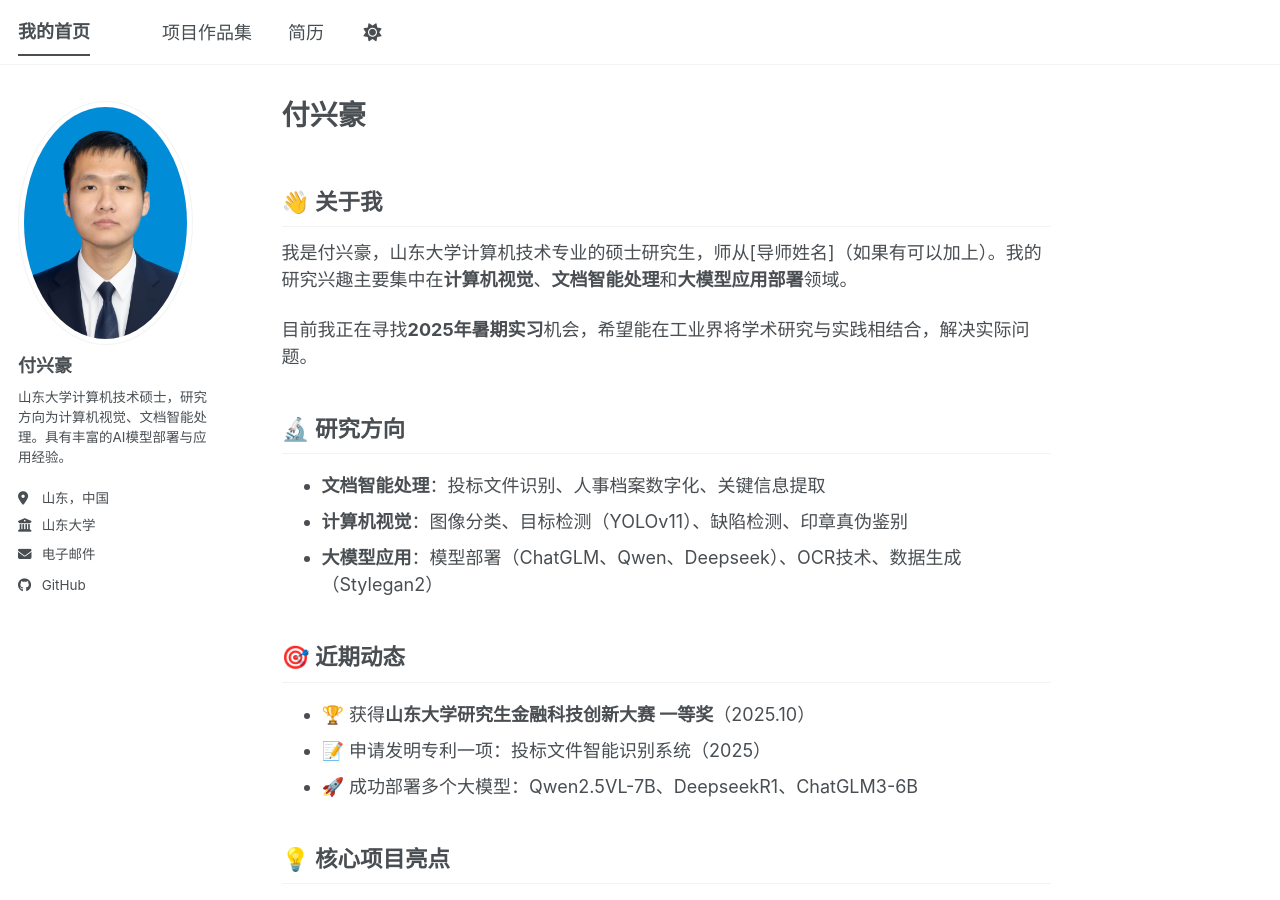
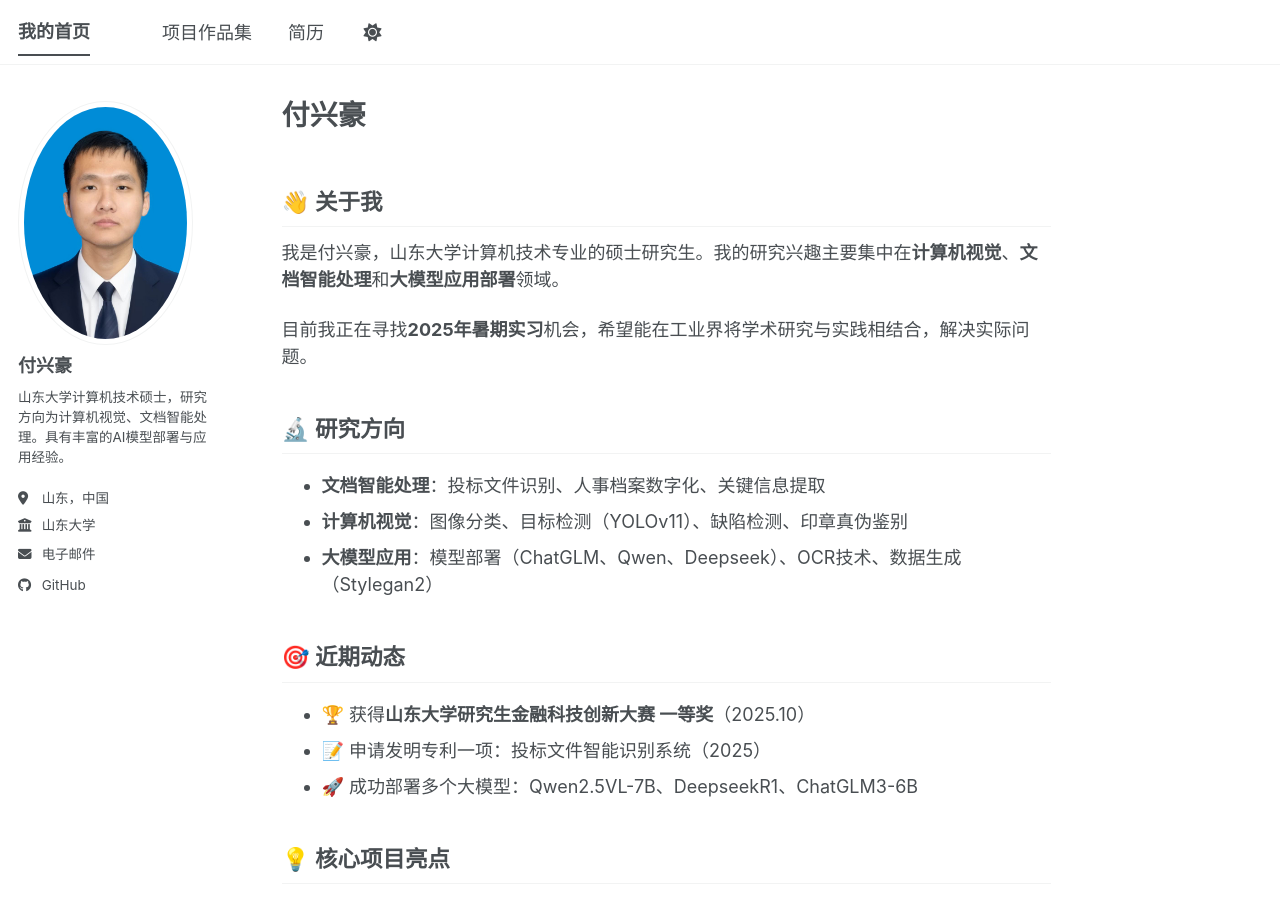
Before and after one commit to Yunzhiqi/yunzhiqi.github.io, a Jekyll site: the page built from _pages/about.md, in a window 1280 px wide and 900 px high. Built offline with Jekyll 4.4.1, drawn with Linux system fonts in a browser that asks for light colours; a script bundle is joined from its source files by our own code; library files that are not in the unit come from our copies.

Commit message:
Update about.md

```diff
--- a/_pages/about.md
+++ b/_pages/about.md
@@ -11,7 +11,7 @@ redirect_from:
 
 ## 👋 关于我
 
-我是付兴豪，山东大学计算机技术专业的硕士研究生，师从[导师姓名]（如果有可以加上）。我的研究兴趣主要集中在**计算机视觉**、**文档智能处理**和**大模型应用部署**领域。
+我是付兴豪，山东大学计算机技术专业的硕士研究生。我的研究兴趣主要集中在**计算机视觉**、**文档智能处理**和**大模型应用部署**领域。
 
 目前我正在寻找**2025年暑期实习**机会，希望能在工业界将学术研究与实践相结合，解决实际问题。
 
```
